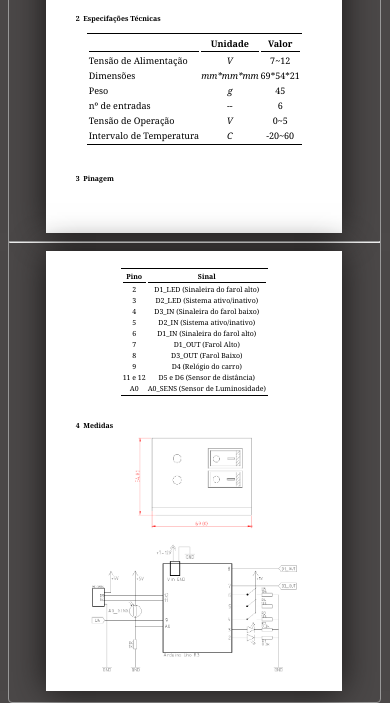
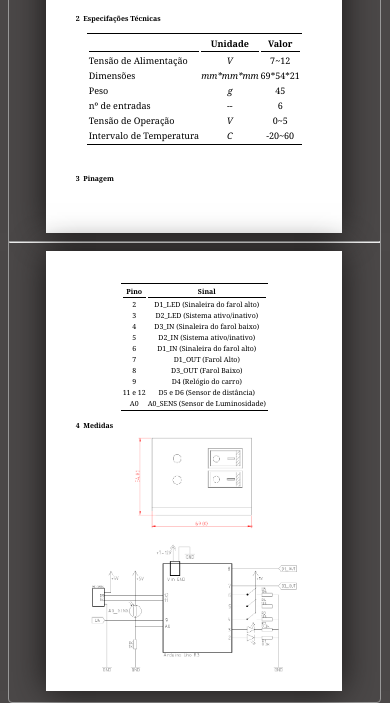
Before and after one commit to luisfmiki/luisfmiki.github.io, a plain HTML site: page projetos/farol-automatizado.html in a window 390 px wide. Shown: the part 1228-1931 px from the top of the page. Drawn offline with Linux system fonts and the light colour scheme.

Commit message:
EEE021xx

```diff
--- a/style.css
+++ b/style.css
@@ -48,7 +48,6 @@
   #prime {
     display:flex;
     position:relative; top:20px;
-    width: 98%;
     background-color: inherit;
     border:solid 1px #999999;
     border-radius: 4px;
@@ -126,7 +125,7 @@
     #bsp4 {color:black;display: inline;position: relative;font-size: 10px;bottom:3%;margin-left: 8%;}
     .overview {bottom:1%;font-size: 7px;}
     #uno {margin-left: 12%; position: relative; bottom: 3%;}
-    #pnagem {position: relative;top:75px;font-size: 7px;}
+    #pnagem {position: relative;top:90px;font-size: 7px;}
     #med {position: relative; top:160px;}
     .pg {height: 380px;}
     #pg2 {height:440px}
```
